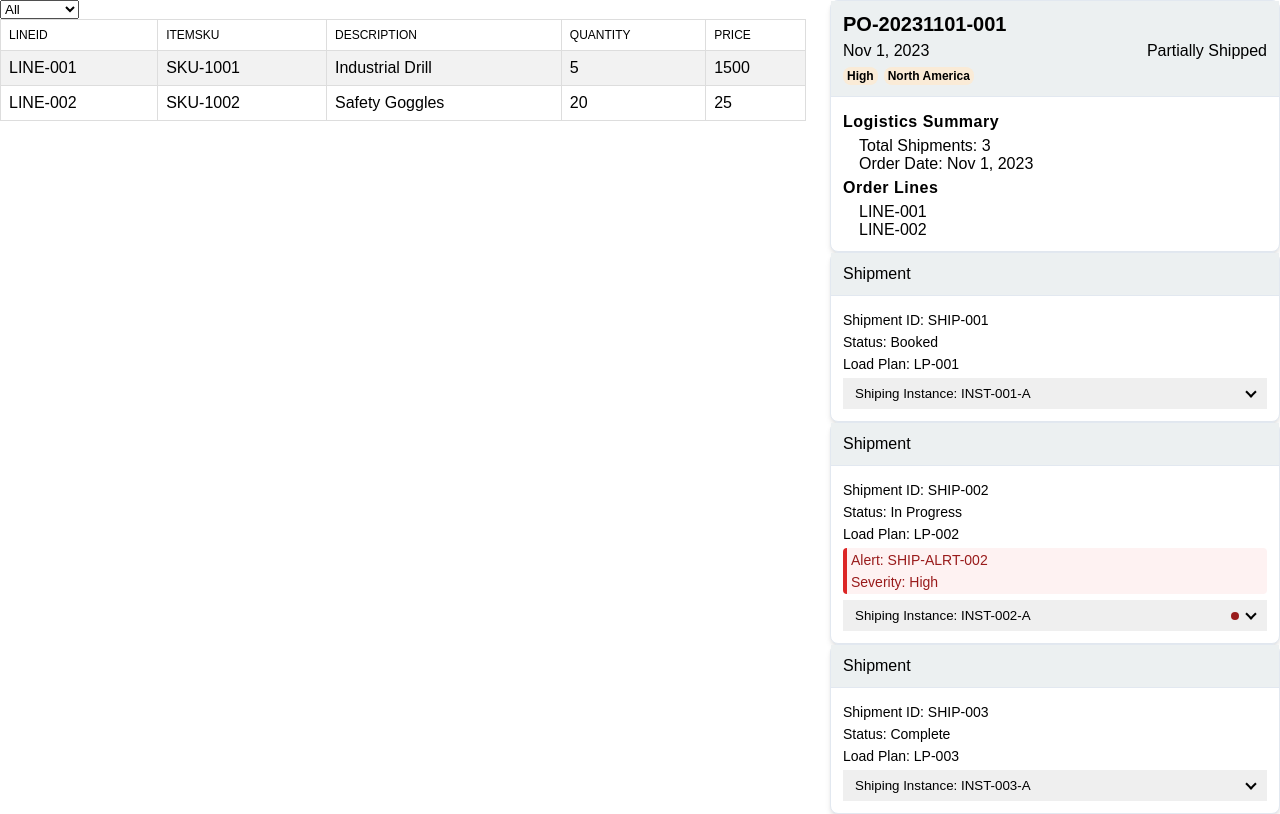
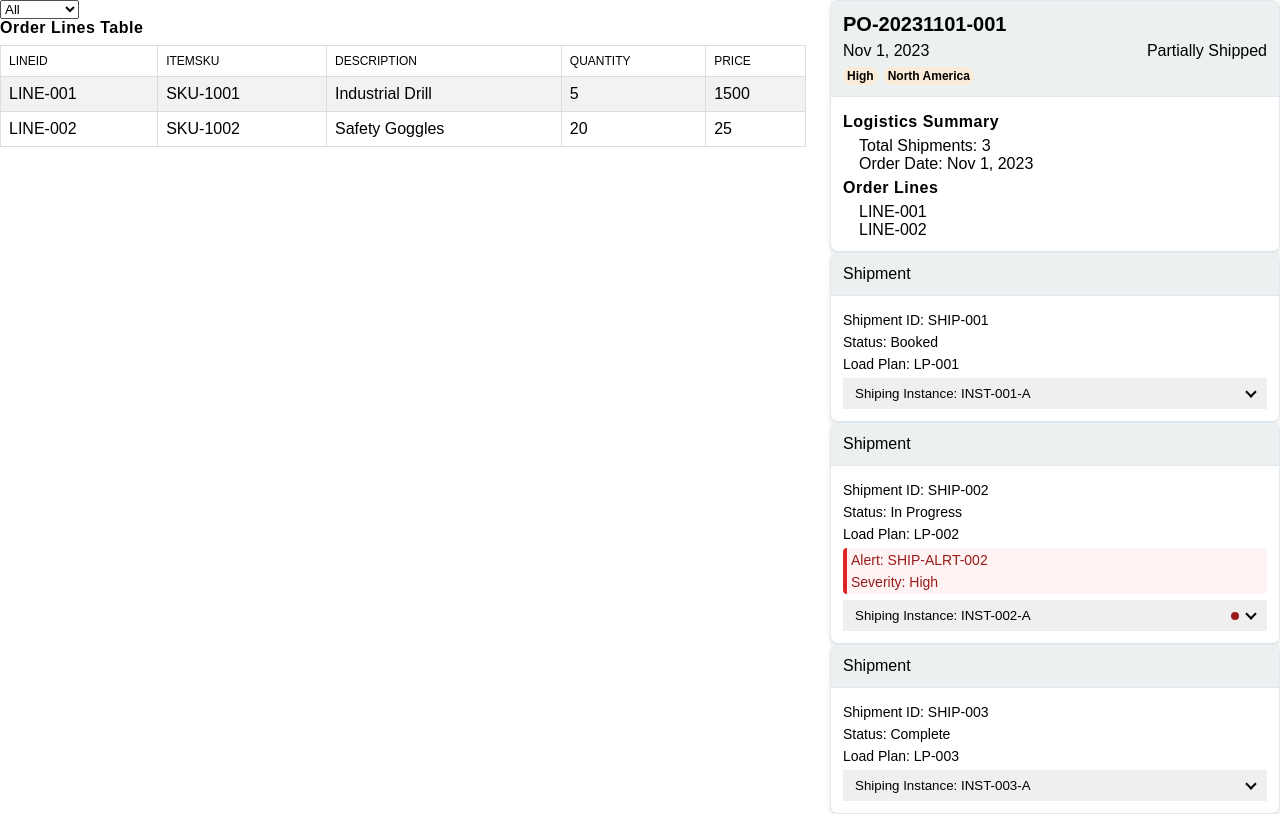
Before and after one commit to jrdnthedev/teknion, an Angular app: page /purchase in a window 1280 px wide. Built offline with nearby package versions, Linux system fonts and the light colour scheme.

Commit message:
added focus state, added title to table component

```diff
--- a/src/app/app.html
+++ b/src/app/app.html
@@ -11,7 +11,8 @@
       <option [value]="order.lineId">{{ order.lineId }}</option>
       }
     </select>
-    <app-table [data]="filteredOrderLines"></app-table>
+
+    <app-table [data]="filteredOrderLines" tableName="Order Lines Table"></app-table>
   </section>
   <aside>
     <app-po-detail [order]="purchaseOrder"></app-po-detail>
--- a/src/app/shared/components/table/table.css
+++ b/src/app/shared/components/table/table.css
@@ -5,6 +5,9 @@ table {
 }
 #table-wrapper {
   overflow-x: auto;
+  display: flex;
+  flex-direction: column;
+  gap: 8px;
 }
 
 thead,
--- a/src/app/shared/components/table/table.html
+++ b/src/app/shared/components/table/table.html
@@ -1,4 +1,5 @@
 <div id="table-wrapper">
+  <h4>{{tableName}}</h4>
   <table>
     <thead>
       <tr>
--- a/src/app/shared/components/table/table.ts
+++ b/src/app/shared/components/table/table.ts
@@ -13,6 +13,7 @@ export interface TableColumn {
 export class Table<T> {
   @Input() data: T[] = [];
   @Input() columns: TableColumn[] = [];
+  @Input() tableName = '';
 
   get headers(): string[] {
     // If columns are provided, use them; otherwise auto-generate from data
--- a/src/styles.css
+++ b/src/styles.css
@@ -31,3 +31,16 @@ h4 {
     font-size: 16px;
     letter-spacing: .5px;
 }
+
+a:focus,
+button:focus,
+select:focus {
+  outline: none;
+  border-color: #d82f5a;
+  border-radius: 4px;
+  box-shadow:
+    0 0 4px #d82f5a,
+    0 0 4px #d82f5a,
+    0 0 2px #d82f5a,
+    0 0 4px rgba(216, 47, 90, 0.6);
+}
```
